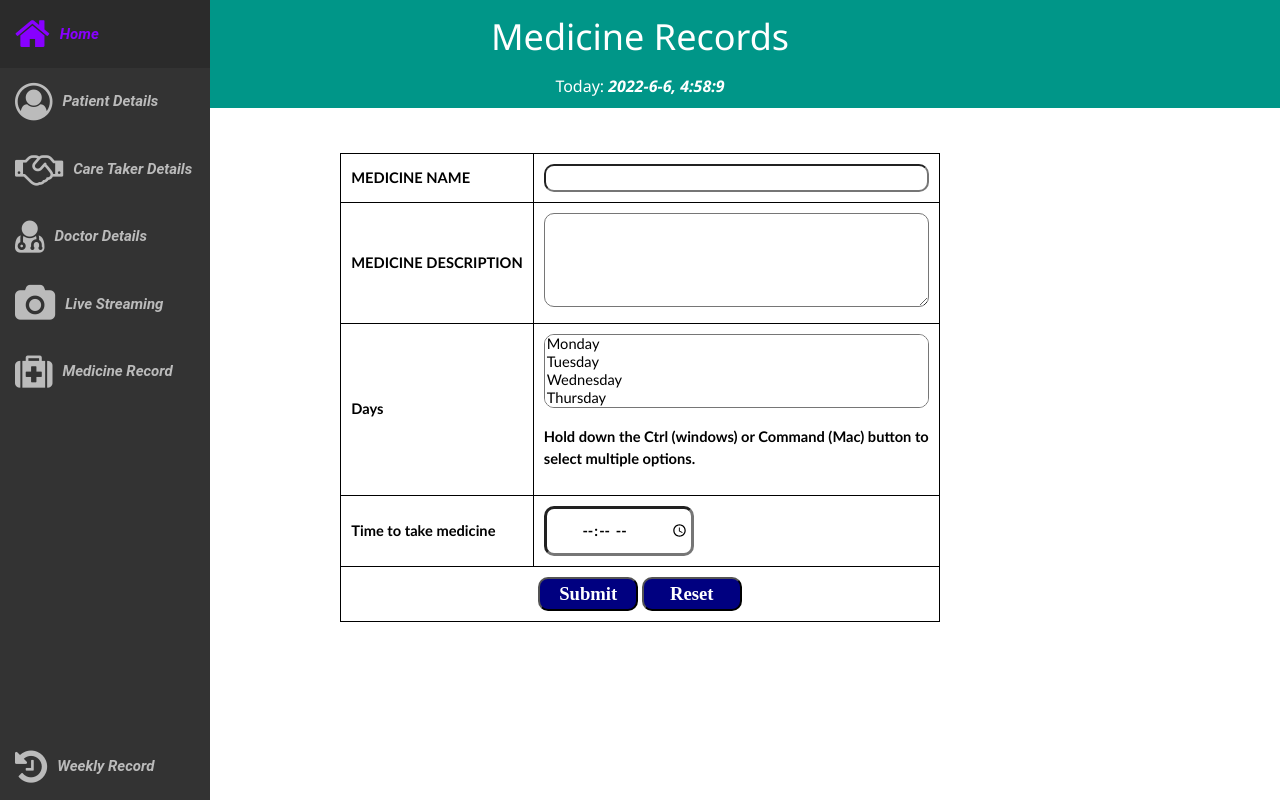
After one commit to Priyanshuparihar/Django, a Django app: page /addMedicine in a window 1280 px wide. The commit adds this page. Run offline with Django 3.2, Linux system fonts and the light colour scheme.

Commit message:
Added medicine module

```diff
--- a/App/templates/WeeklyRecord.html
+++ b/App/templates/WeeklyRecord.html
@@ -47,6 +47,12 @@
                     <i class="fa fa-camera"></i>
                     <span class="sidebar__nav__text">Live Streaming</span>
                   </a>
+                </li>
+                <li>
+                    <a href="https://patient-medical-report.herokuapp.com/medicine" class="sidebar__nav__link" id="liveStream1">
+                        <i class="	fa fa-medkit"></i>
+                        <span class="sidebar__nav__text">Medicine Record</span>
+                    </a>
                 </li>
                 <li>
                   <a href="#" class="sidebar__nav__link">
--- /dev/null
+++ b/App/templates/addMedicine.html
@@ -0,0 +1,165 @@
+<!DOCTYPE html>
+<html>
+
+<head>
+    <title>Medicworks</title>
+    <meta name="viewport" content="width=device-width, initial-scale=1">
+    <link rel="stylesheet" href="https://www.w3schools.com/w3css/4/w3.css">
+    <script src="https://ajax.googleapis.com/ajax/libs/jquery/3.6.0/jquery.min.js"></script>
+    <link rel="stylesheet" href="https://cdnjs.cloudflare.com/ajax/libs/font-awesome/4.7.0/css/font-awesome.min.css">
+    <!-- <script src="../static/script.js"></script> -->
+
+    <link rel="stylesheet" href="../static/style.css">
+    <script>
+        function display_c() {
+            var refresh = 1000; // Refresh rate in milli seconds
+            mytime = setTimeout('display_ct()', refresh)
+        }
+
+        function display_ct() {
+            var x = new Date()
+            var datetime = x.getFullYear() + '-' + (x.getMonth() + 1) + '-' + x.getDate() + ', ' + x.getHours() + ':' + x.getMinutes() + ':' + x.getSeconds();
+            document.getElementById('ct').innerHTML = datetime;
+            display_c();
+        }
+        function submitInputHandler(){
+            const url = 'https://patient-medical-report.herokuapp.com/api_medicine';
+            const medicinename = document.getElementById('medicinename').value;
+            const medicinedescription = document.getElementById('medicinedescription').value;
+            const time = document.getElementById('time').value;
+            var selectedDays = [];
+            for (var option of document.getElementById('days').options)
+            {
+                if (option.selected) {
+                    selectedDays.push(option.value);
+                }
+            }
+
+            const data = {
+              "medicine_name": medicinename,
+              "description": medicinedescription,
+              "days": selectedDays,
+              "time": time,
+            };
+            const data1 = JSON.stringify(data);
+            console.log(data1);
+            $.ajax({
+                type: "POST",
+                url: url,
+                data: data,
+                success: function (
+                    data,
+                    ) {
+                    console.log(data);
+                }
+            });
+        }
+    </script>
+    <style>
+        table, th, td {
+          border: 1px solid black;
+        }
+
+        th, td {
+          padding: 10px;
+        }
+    </style>
+</head>
+
+<body onload=display_ct();>
+    <aside class="sidebar">
+        <nav>
+            <ul class="sidebar__nav">
+                <li>
+                    <a href="https://patient-medical-report.herokuapp.com/index" class="sidebar__nav__link">
+                        <i class="fa fa-home"></i>
+                        <span class="sidebar__nav__text">Home</span>
+                    </a>
+                </li>
+                <li>
+                    <a href="https://patient-medical-report.herokuapp.com/profile" class="sidebar__nav__link">
+                        <i class="fa fa-user-circle-o"></i>
+                        <span class="sidebar__nav__text">Patient Details</span>
+                    </a>
+                </li>
+                <li>
+                    <a href="https://patient-medical-report.herokuapp.com/careTaker" class="sidebar__nav__link">
+                        <i class="fa fa-handshake-o"></i>
+                        <span class="sidebar__nav__text">Care Taker Details</span>
+                    </a>
+                </li>
+                <li>
+                    <a href="https://patient-medical-report.herokuapp.com/doctorDetails" class="sidebar__nav__link">
+                        <i class="fa fa-user-md"></i>
+                        <span class="sidebar__nav__text">Doctor Details</span>
+                    </a>
+                </li>
+                <li>
+                    <a class="sidebar__nav__link" id="liveStream1">
+                        <i class="fa fa-camera"></i>
+                        <span class="sidebar__nav__text">Live Streaming</span>
+                    </a>
+                </li>
+                <li>
+                    <a href="https://patient-medical-report.herokuapp.com/medicine" class="sidebar__nav__link" id="liveStream1">
+                        <i class="	fa fa-medkit"></i>
+                        <span class="sidebar__nav__text">Medicine Record</span>
+                    </a>
+                </li>
+                <li>
+                    <a href="https://patient-medical-report.herokuapp.com/weeklyRecord" class="sidebar__nav__link">
+                        <i class="fa fa-history"></i>
+                        <span class="sidebar__nav__text">Weekly Record</span>
+                    </a>
+                </li>
+            </ul>
+        </nav>
+    </aside>
+    <div>
+        <div class="w3-teal w3-center w3-container">
+            <h1>Medicine Records</h1>
+            <h6>Today: <span id="ct"></span></h6>
+        </div><br><br>
+        <div>
+            <center>
+                <table cellpadding = "10" align="center" style="margin-bottom: 50px;">
+                    <tr>
+                        <td>MEDICINE NAME</td>
+                        <td><input type="text" name="Medicine_Name" id="medicinename" maxlength="30" style="border-radius: 10px; width: 100%" required /></td>
+                    </tr>
+                    <tr>
+                        <td>MEDICINE DESCRIPTION</td>
+                        <td><textarea name="Medicine_Description" rows="4" cols="30" id="medicinedescription" style="border-radius: 10px; width: 100%" required ></textarea></td>
+                    </tr>
+                    <tr>
+                        <td>Days</td>
+                        <td>
+                            <select name="days" id="days" multiple style="border-radius: 10px; width: 100%">
+                                <option value="Monday">Monday</option>
+                                <option value="Tuesday">Tuesday</option>
+                                <option value="Wednesday">Wednesday</option>
+                                <option value="Thursday">Thursday</option>
+                                <option value="Friday">Friday</option>
+                                <option value="Saturday">Saturday</option>
+                                <option value="Sunday">Sunday</option>
+                            </select>
+                            <p>Hold down the Ctrl (windows) or Command (Mac) button to <br>select multiple options.</p>
+                        </td>
+                    </tr>
+                    <tr>
+                        <td>Time to take medicine</td>
+                        <td><input type="time" name="time" maxlength="30" id="time" style="border-radius: 10px;" /></td>
+                    </tr>
+                    <tr>
+                        <td colspan="2" align="center" >
+                            <input type="submit" name="SubmitButton" value="Submit" class="submit" style="border-radius: 10px; width: 100px;" onclick="submitInputHandler()">
+                            <input type="reset" name="ResetButton" value="Reset" class="reset" style="border-radius: 10px;width: 100px;">
+                        </td>
+                    </tr>
+                </table>
+            </center>
+        </div>
+    </div>
+</body>
+
+</html>
--- a/App/templates/careTakerDetails.html
+++ b/App/templates/careTakerDetails.html
@@ -89,6 +89,12 @@
                     <i class="fa fa-camera"></i>
                     <span class="sidebar__nav__text">Live Streaming</span>
                   </a>
+                </li>
+                <li>
+                    <a href="https://patient-medical-report.herokuapp.com/medicine" class="sidebar__nav__link" id="liveStream1">
+                        <i class="	fa fa-medkit"></i>
+                        <span class="sidebar__nav__text">Medicine Record</span>
+                    </a>
                 </li>
                 <li>
                   <a href="https://patient-medical-report.herokuapp.com/weeklyRecord" class="sidebar__nav__link">
--- a/App/templates/doctorDetails.html
+++ b/App/templates/doctorDetails.html
@@ -40,6 +40,12 @@
                   <a href="#" class="sidebar__nav__link" id="liveStream">
                     <i class="fa fa-camera"></i>
                     <span class="sidebar__nav__text">Live Streaming</span>
+                  </a>
+                </li>
+                <li>
+                  <a href="https://patient-medical-report.herokuapp.com/medicine" class="sidebar__nav__link" id="liveStream1">
+                    <i class="	fa fa-medkit"></i>
+                    <span class="sidebar__nav__text">Medicine Record</span>
                   </a>
                 </li>
                 <li>
--- a/App/templates/editCareTaker.html
+++ b/App/templates/editCareTaker.html
@@ -133,6 +133,12 @@
                   </a>
                 </li>
                 <li>
+                    <a href="https://patient-medical-report.herokuapp.com/medicine" class="sidebar__nav__link" id="liveStream1">
+                        <i class="	fa fa-medkit"></i>
+                        <span class="sidebar__nav__text">Medicine Record</span>
+                    </a>
+                </li>
+                <li>
                   <a href="https://patient-medical-report.herokuapp.com/weeklyRecord" class="sidebar__nav__link">
                     <i class="fa fa-history"></i>
                     <span class="sidebar__nav__text">Weekly Record</span>
--- a/App/templates/editDoctorDetails.html
+++ b/App/templates/editDoctorDetails.html
@@ -40,6 +40,12 @@
                   <a href="#" class="sidebar__nav__link" id="liveStream">
                     <i class="fa fa-camera"></i>
                     <span class="sidebar__nav__text">Live Streaming</span>
+                  </a>
+                </li>
+                <li>
+                  <a href="https://patient-medical-report.herokuapp.com/medicine" class="sidebar__nav__link" id="liveStream1">
+                    <i class="	fa fa-medkit"></i>
+                    <span class="sidebar__nav__text">Medicine Record</span>
                   </a>
                 </li>
                 <li>
--- a/App/templates/index.html
+++ b/App/templates/index.html
@@ -149,6 +149,12 @@
                     </a>
                 </li>
                 <li>
+                    <a href="https://patient-medical-report.herokuapp.com/medicine" class="sidebar__nav__link" id="liveStream1">
+                        <i class="	fa fa-medkit"></i>
+                        <span class="sidebar__nav__text">Medicine Record</span>
+                    </a>
+                </li>
+                <li>
                     <a href="https://patient-medical-report.herokuapp.com/weeklyRecord" class="sidebar__nav__link">
                         <i class="fa fa-history"></i>
                         <span class="sidebar__nav__text">Weekly Record</span>
--- a/App/templates/myProfile.html
+++ b/App/templates/myProfile.html
@@ -98,6 +98,12 @@
                     <i class="fa fa-camera"></i>
                     <span class="sidebar__nav__text">Live Streaming</span>
                   </a>
+                </li>
+                <li>
+                    <a href="https://patient-medical-report.herokuapp.com/medicine" class="sidebar__nav__link" id="liveStream1">
+                        <i class="	fa fa-medkit"></i>
+                        <span class="sidebar__nav__text">Medicine Record</span>
+                    </a>
                 </li>
                 <li>
                   <a href="https://patient-medical-report.herokuapp.com/weeklyRecord" class="sidebar__nav__link">
--- a/App/templates/myProfileEdit.html
+++ b/App/templates/myProfileEdit.html
@@ -160,6 +160,12 @@
                     </a>
                 </li>
                 <li>
+                    <a href="https://patient-medical-report.herokuapp.com/medicine" class="sidebar__nav__link" id="liveStream1">
+                        <i class="	fa fa-medkit"></i>
+                        <span class="sidebar__nav__text">Medicine Record</span>
+                    </a>
+                </li>
+                <li>
                     <a href="https://patient-medical-report.herokuapp.com/weeklyRecord" class="sidebar__nav__link">
                         <i class="fa fa-history"></i>
                         <span class="sidebar__nav__text">Weekly Record</span>
--- a/App/views.py
+++ b/App/views.py
@@ -36,6 +36,12 @@ def careTaker(request):
 
 def editCareTaker(request):
 	return render(request, 'editCareTaker.html')
+
+def medicine(request):
+	return render(request, 'medicine.html')
+
+def addMedicine(request):
+	return render(request, 'addMedicine.html')
 
 @api_view(["GET","POST"])
 def api_sensor(request):
--- a/Connecting_Api/urls.py
+++ b/Connecting_Api/urls.py
@@ -26,6 +26,8 @@ urlpatterns = [
     path('weeklyRecord', weeklyRecord, name="WeeklyRecords"),
     path('careTaker',careTaker,name='careTaker'),
     path('editCareTaker',editCareTaker,name='editCareTaker'),
+    path('medicine',medicine,name='medicine'),
+    path('addMedicine',addMedicine,name='addMedicine'),
     path('admin/', admin.site.urls),
     path("api_sensor",api_sensor),
     # path("update_sensor",update_sensor),
```
Also changed, not shown: App/templates/medicine.html (added, +141 -0 lines).
